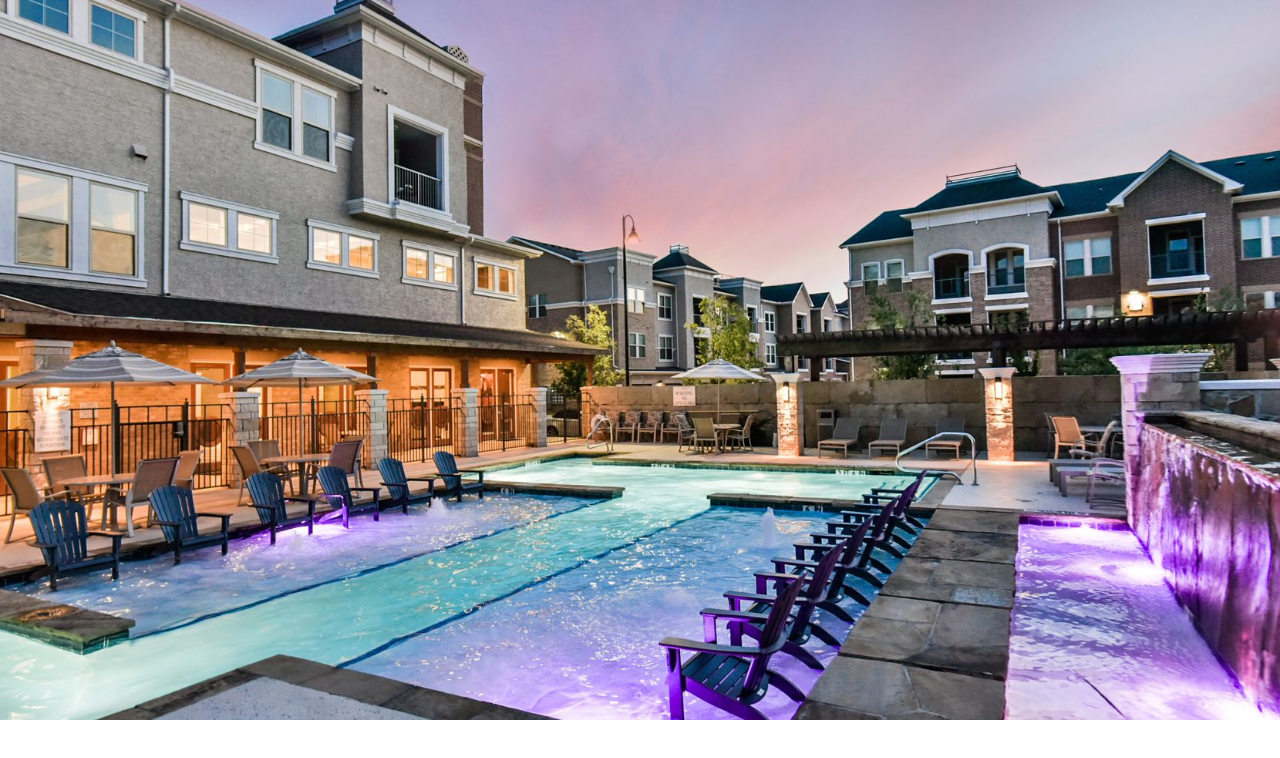
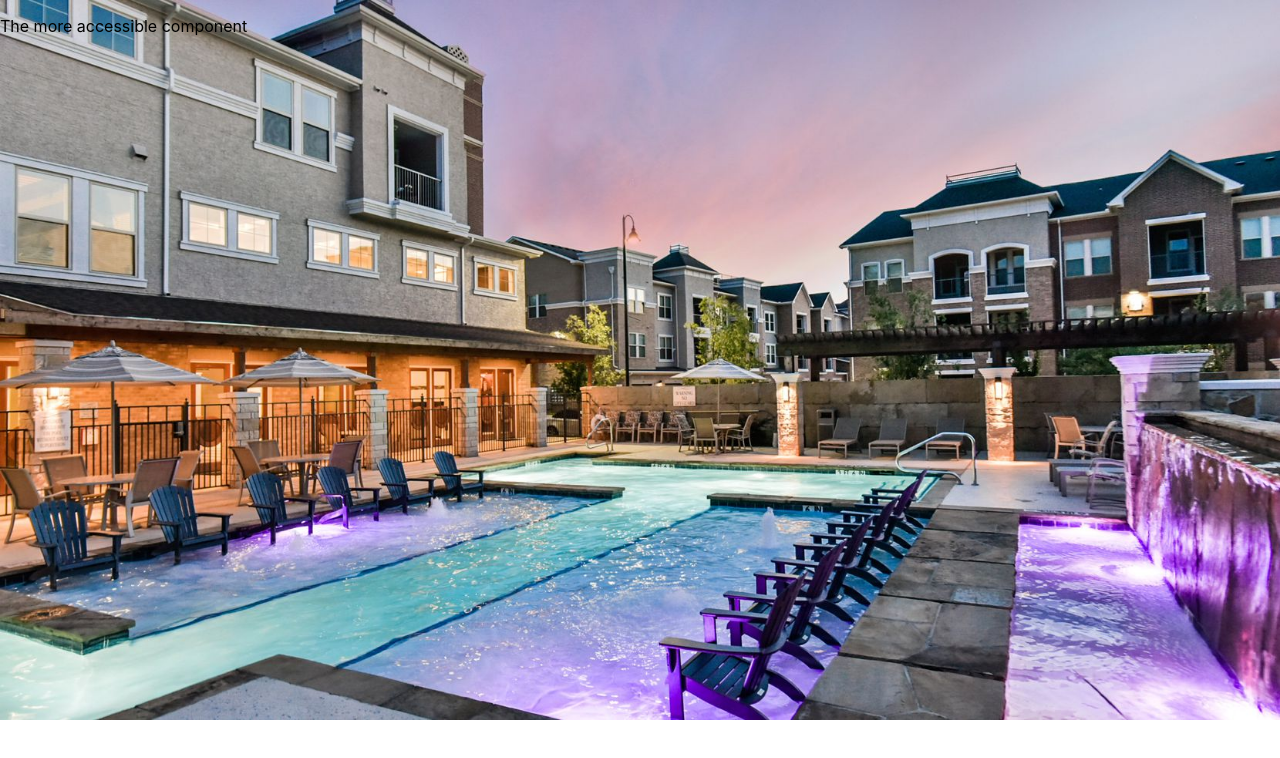
Before and after one commit to bcarrol2/dreamwalk, a React (Create React App) app in the folder dreamwalk_client/: page /access in a window 1280 px wide. Shown: the top 758 px of the page. Built offline with nearby package versions, Linux system fonts and the light colour scheme.

Commit message:
access component created and exported

```diff
--- a/dreamwalk_client/src/App.js
+++ b/dreamwalk_client/src/App.js
@@ -2,6 +2,7 @@ import React from 'react';
 import {BrowserRouter as Router, Switch, Route} from 'react-router-dom';
 import './App.css';
 import Login from './components/Login';
+import Access from './components/Access';
 
 function App() {
   return (
@@ -9,6 +10,7 @@ function App() {
       <Router>
         <Switch>
           <Route path="/" exact component={Login} />
+          <Route path="/access" exact component={Access} />
         </Switch>
       </Router>
     </div>
--- /dev/null
+++ b/dreamwalk_client/src/components/Access.jsx
@@ -0,0 +1,11 @@
+import React from 'react';
+
+export default class Access extends React.Component {
+    render(){
+        return(
+            <div>
+                <p>The more accessible component</p>
+            </div>
+        )
+    }
+}
```
